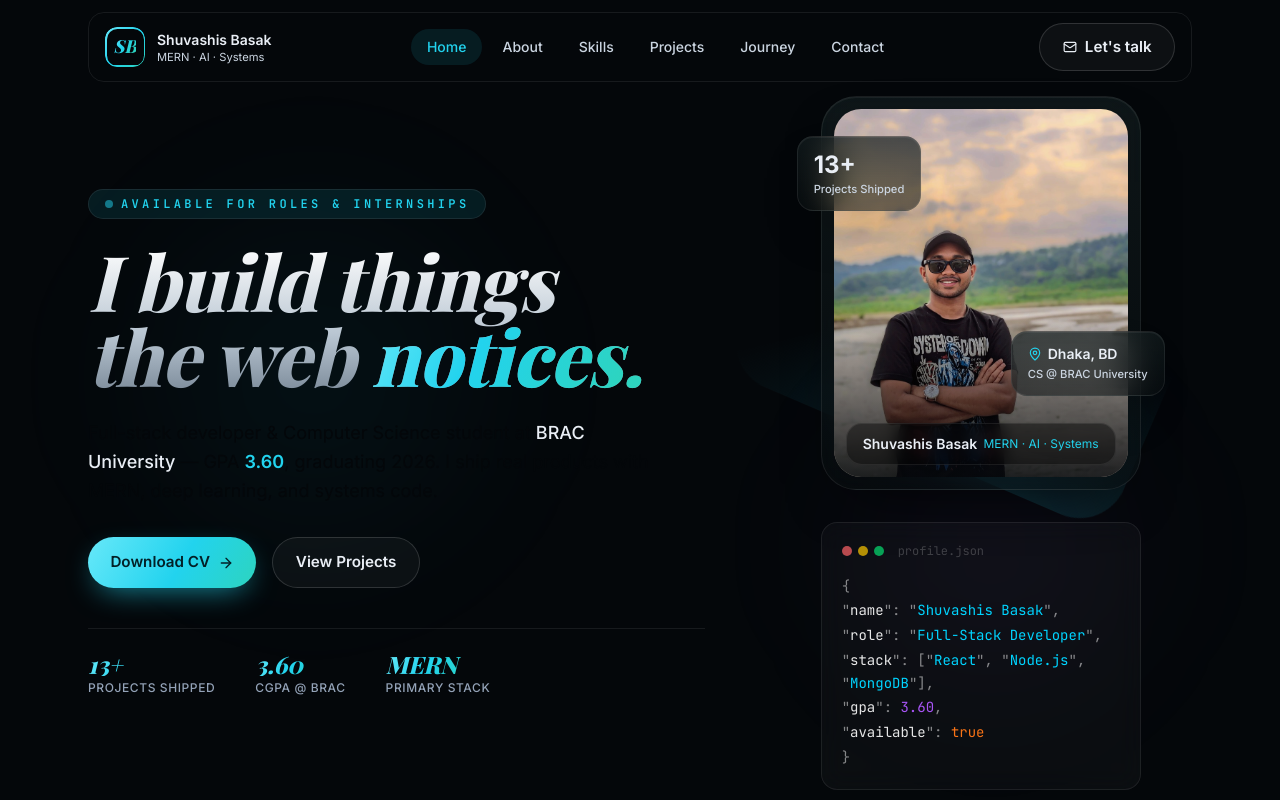
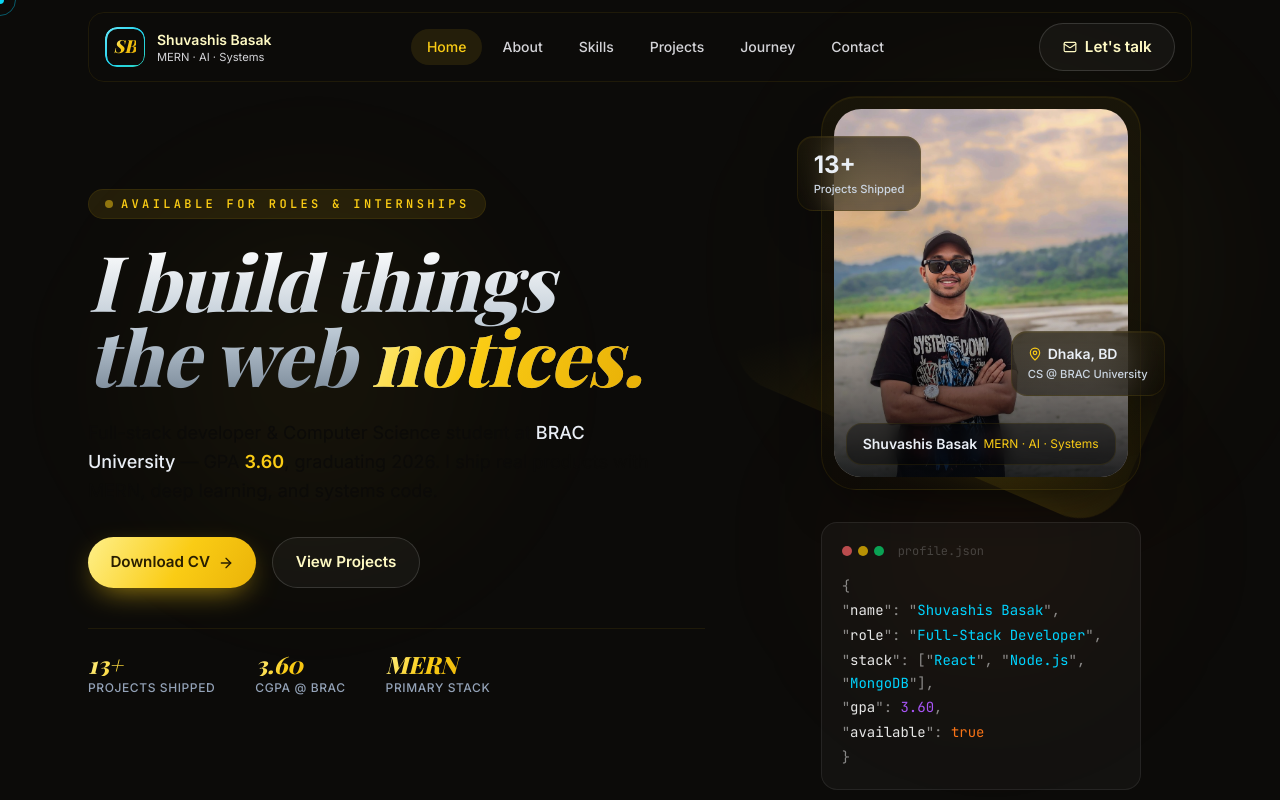
Before and after one commit to SHUVASHIS01/Portfolio_SW, a Next.js app: page / in a window 1280 px wide. Shown: the top 800 px of the page. Built offline with nearby package versions, Linux system fonts and the light colour scheme; a web font is replaced by a local one.

Commit message:
Complete theme overhaul to dark yellowish aesthetic and fixed Tailwind v4 variable scope causing black text

```diff
--- a/src/app/globals.css
+++ b/src/app/globals.css
@@ -1,5 +1,14 @@
 @import url("https://fonts.googleapis.com/css2?family=Inter:wght@300;400;500;600;700&family=Playfair+Display:ital,wght@0,500;0,600;0,700;0,800;0,900;1,500;1,600;1,700;1,800;1,900&family=JetBrains+Mono:wght@400;500;600&display=swap");
 @import "tailwindcss";
+
+/* ── Core Variables ── */
+:root {
+  --color-base: #0c0b09;
+  --color-ink: #fef9c3;
+  --color-muted: #d4d4d8;
+  --color-faint: #a1a1aa;
+  --color-accent: #facc15;
+}
 
 /* ── Tailwind v4 Theme Configuration ── */
 @theme {
@@ -7,11 +16,11 @@
   --font-display: "Playfair Display", ui-serif, Georgia, serif;
   --font-mono: "JetBrains Mono", ui-monospace, monospace;
 
-  --color-base: #04070a;
-  --color-ink: #e9eef5;
-  --color-muted: #cbd5e1; /* Made brighter for contrast */
-  --color-faint: #94a3b8; /* Made brighter for contrast */
-  --color-accent: #22d3ee;
+  --color-base: var(--color-base);
+  --color-ink: var(--color-ink);
+  --color-muted: var(--color-muted);
+  --color-faint: var(--color-faint);
+  --color-accent: var(--color-accent);
 }
 
 /* ── Explicit Text Colors (Fix for Tailwind v4 theming/cache issues) ── */
@@ -20,10 +29,9 @@
 .text-faint { color: var(--color-faint) !important; }
 .text-white { color: #ffffff !important; }
 
-
 /* ── Reset & Base Styles ── */
 * {
-  border-color: rgba(255, 255, 255, 0.08);
+  border-color: rgba(250, 204, 21, 0.08);
 }
 
 html {
@@ -51,21 +59,21 @@ section {
   width: 10px;
 }
 ::-webkit-scrollbar-track {
-  background: #04070a;
+  background: var(--color-base);
 }
 ::-webkit-scrollbar-thumb {
-  background: linear-gradient(#0e2a30, #123b40);
-  border: 2px solid #04070a;
+  background: linear-gradient(#422006, #713f12);
+  border: 2px solid var(--color-base);
   border-radius: 999px;
 }
 ::-webkit-scrollbar-thumb:hover {
-  background: linear-gradient(#15464d, #1c5a62);
+  background: linear-gradient(#713f12, #a16207);
 }
 
 /* ── Selection ── */
 ::selection {
-  color: #fff;
-  background: rgba(34, 211, 238, 0.28);
+  color: #000;
+  background: rgba(250, 204, 21, 0.6);
 }
 
 /* ── Responsive Cursor Reset ── */
@@ -79,16 +87,16 @@ section {
 .glass {
   -webkit-backdrop-filter: blur(18px);
   backdrop-filter: blur(18px);
-  background: linear-gradient(rgba(18, 28, 30, 0.7), rgba(8, 14, 16, 0.55));
-  border: 1px solid rgba(255, 255, 255, 0.08);
-  box-shadow: inset 0 1px rgba(255, 255, 255, 0.06), 0 24px 60px -30px rgba(0, 0, 0, 0.9);
+  background: linear-gradient(rgba(30, 25, 10, 0.7), rgba(15, 12, 5, 0.55));
+  border: 1px solid rgba(250, 204, 21, 0.08);
+  box-shadow: inset 0 1px rgba(250, 204, 21, 0.06), 0 24px 60px -30px rgba(0, 0, 0, 0.9);
 }
 
 .glass-soft {
   -webkit-backdrop-filter: blur(12px);
   backdrop-filter: blur(12px);
-  background: rgba(12, 20, 22, 0.45);
-  border: 1px solid rgba(255, 255, 255, 0.07);
+  background: rgba(20, 15, 5, 0.45);
+  border: 1px solid rgba(250, 204, 21, 0.07);
 }
 
 .display {
@@ -108,7 +116,7 @@ section {
 
 .text-accent-gradient {
   color: transparent;
-  background: linear-gradient(120deg, #67e8f9, #22d3ee 40%, #2dd4bf 90%);
+  background: linear-gradient(120deg, #fef08a, #facc15 40%, #eab308 90%);
   -webkit-background-clip: text;
   background-clip: text;
 }
@@ -127,8 +135,8 @@ section {
 }
 
 .btn-primary {
-  color: #032027;
-  background: linear-gradient(120deg, #67e8f9, #22d3ee 55%, #2dd4bf);
+  color: #291e00;
+  background: linear-gradient(120deg, #fef08a, #facc15 55%, #eab308);
   border-radius: 999px;
   align-items: center;
   gap: 0.5rem;
@@ -138,7 +146,7 @@ section {
   transition: transform 0.25s, box-shadow 0.25s, filter 0.25s;
   display: inline-flex;
   position: relative;
-  box-shadow: 0 10px 30px -10px rgba(34, 211, 238, 0.7);
+  box-shadow: 0 10px 30px -10px rgba(250, 204, 21, 0.7);
   text-decoration: none;
   cursor: pointer;
 }
@@ -146,7 +154,7 @@ section {
 .btn-primary:hover {
   filter: brightness(1.05);
   transform: translateY(-2px);
-  box-shadow: 0 16px 40px -10px rgba(34, 211, 238, 0.85);
+  box-shadow: 0 16px 40px -10px rgba(250, 204, 21, 0.85);
 }
 
 .btn-ghost {
@@ -167,7 +175,7 @@ section {
 
 .btn-ghost:hover {
   background: rgba(255, 255, 255, 0.08);
-  border-color: rgba(34, 211, 238, 0.5);
+  border-color: rgba(250, 204, 21, 0.5);
   transform: translateY(-2px);
 }
 
@@ -185,11 +193,11 @@ section {
 }
 
 .icon-btn:hover {
-  color: #032027;
-  background: linear-gradient(120deg, #67e8f9, #2dd4bf);
+  color: #291e00;
+  background: linear-gradient(120deg, #fef08a, #eab308);
   border-color: transparent;
   transform: translateY(-3px);
-  box-shadow: 0 12px 26px -10px rgba(34, 211, 238, 0.7);
+  box-shadow: 0 12px 26px -10px rgba(250, 204, 21, 0.7);
 }
 
 .section-eyebrow {
@@ -209,9 +217,9 @@ section {
 }
 
 .card-hover:hover {
-  border-color: rgba(34, 211, 238, 0.4);
+  border-color: rgba(250, 204, 21, 0.4);
   transform: translateY(-6px);
-  box-shadow: 0 30px 60px -30px rgba(34, 211, 238, 0.35);
+  box-shadow: 0 30px 60px -30px rgba(250, 204, 21, 0.35);
 }
 
 /* ── Animation Keyframes ── */
@@ -241,9 +249,9 @@ section {
 }
 
 @keyframes pulse-ring {
-  0% { box-shadow: 0 0 rgba(34, 211, 238, 0.5); }
-  70% { box-shadow: 0 0 0 14px rgba(34, 211, 238, 0); }
-  100% { box-shadow: 0 0 0 0 rgba(34, 211, 238, 0); }
+  0% { box-shadow: 0 0 rgba(250, 204, 21, 0.5); }
+  70% { box-shadow: 0 0 0 14px rgba(250, 204, 21, 0); }
+  100% { box-shadow: 0 0 0 0 rgba(250, 204, 21, 0); }
 }
 
 .animate-blob {
--- a/src/components/sections/About.tsx
+++ b/src/components/sections/About.tsx
@@ -41,7 +41,7 @@ export function About() {
             <div
               className="absolute -inset-4 -z-10 rounded-[2.5rem] opacity-60 blur-2xl pointer-events-none"
               style={{
-                background: "radial-gradient(circle at 50% 40%, rgba(34,211,238,0.15), transparent 60%)",
+                background: "radial-gradient(circle at 50% 40%, rgba(250, 204, 21, 0.15), transparent 60%)",
               }}
             />
 
--- a/src/components/sections/Contact.tsx
+++ b/src/components/sections/Contact.tsx
@@ -49,7 +49,7 @@ export function Contact() {
           width: 450,
           height: 450,
           borderRadius: "50%",
-          background: "radial-gradient(circle, rgba(34,211,238,0.03) 0%, transparent 70%)",
+          background: "radial-gradient(circle, rgba(250,204,21,0.03) 0%, transparent 70%)",
           filter: "blur(80px)",
         }}
       />
--- a/src/components/sections/Hero.tsx
+++ b/src/components/sections/Hero.tsx
@@ -32,7 +32,7 @@ export function Hero() {
           width: 500,
           height: 500,
           borderRadius: "50%",
-          background: "radial-gradient(circle, rgba(34,211,238,0.06) 0%, transparent 70%)",
+          background: "radial-gradient(circle, rgba(250, 204, 21, 0.06) 0%, transparent 70%)",
           filter: "blur(60px)",
         }}
       />
@@ -44,7 +44,7 @@ export function Hero() {
           width: 450,
           height: 450,
           borderRadius: "50%",
-          background: "radial-gradient(circle, rgba(168,85,247,0.05) 0%, transparent 70%)",
+          background: "radial-gradient(circle, rgba(234, 88, 12, 0.05) 0%, transparent 70%)",
           filter: "blur(60px)",
         }}
       />
@@ -134,7 +134,15 @@ export function Hero() {
               <div
                 className="animate-spin-slow absolute -inset-3 -z-10 rounded-[3rem] opacity-40"
                 style={{
-                  background: "conic-gradient(from 0deg, transparent, rgba(34,211,238,0.5), transparent 40%)",
+                  background: "conic-gradient(from 0deg, transparent, rgba(250, 204, 21, 0.5), transparent 40%)",
+                }}
+              />
+
+              {/* Ambient Glow */}
+              <div
+                className="animate-blob absolute -inset-10 -z-10 rounded-[3rem] opacity-50 mix-blend-screen blur-3xl"
+                style={{
+                  background: "radial-gradient(circle at center, rgba(250, 204, 21, 0.15) 0%, transparent 70%)",
                 }}
               />
 
--- a/src/components/sections/Projects.tsx
+++ b/src/components/sections/Projects.tsx
@@ -17,7 +17,7 @@ export function Projects() {
           width: 700,
           height: 400,
           borderRadius: "50%",
-          background: "radial-gradient(circle, rgba(34,211,238,0.03) 0%, transparent 70%)",
+          background: "radial-gradient(circle, rgba(250,204,21,0.03) 0%, transparent 70%)",
           filter: "blur(80px)",
         }}
       />
```
